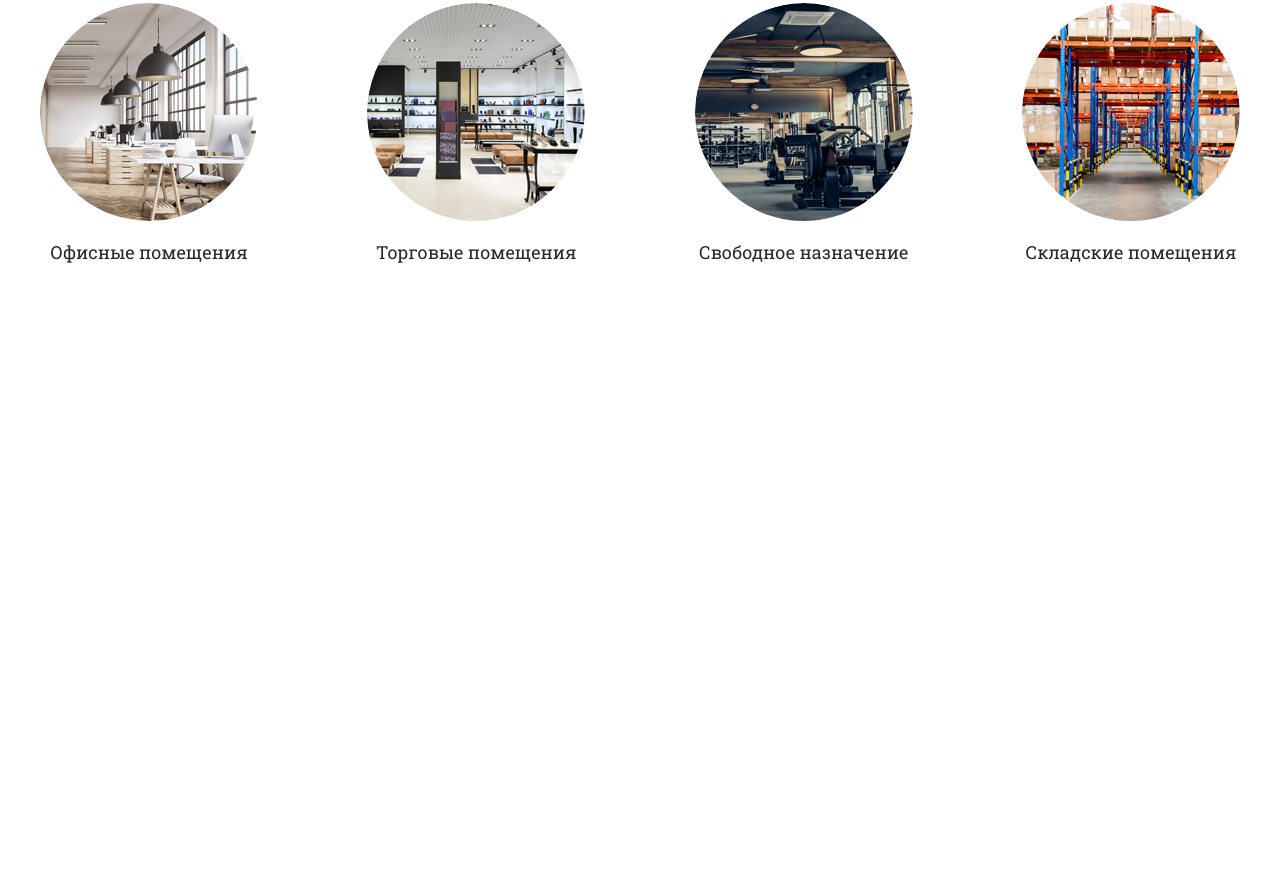
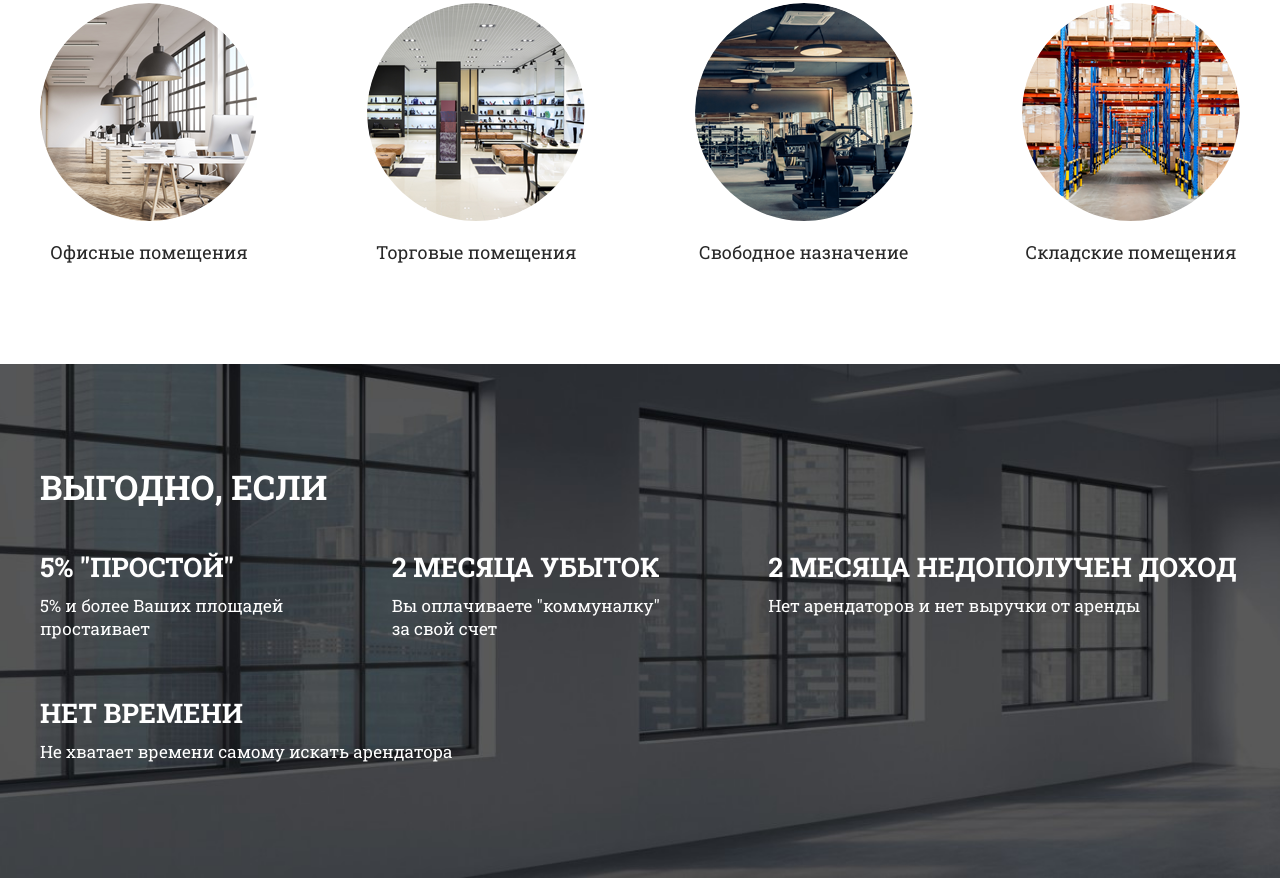
Before and after one commit to MarianVytak/CREM, a website: page src/index.html in a window 1280 px wide. Shown: the part 917-1795 px from the top of the page. Before the commit the page ends 1281 px from the top, so only its background shows below. Drawn offline with nearby package versions, Linux system fonts and the light colour scheme; files that its build step writes are made by us from their sources.

Commit message:
Added Section 3.

```diff
--- a/src/assets/sass/style.scss
+++ b/src/assets/sass/style.scss
@@ -4,7 +4,8 @@ Table of contents
 ## Customs
 ## Header
 ## Section 1
-## Section 1
+## Section 2
+## Section 3
 *******************/
 
 
@@ -23,3 +24,7 @@ Table of contents
 /* ## Section 2
 ====================*/
 @import "../../templates/section-2/section-2";
+
+/* ## Section 3
+====================*/
+@import "../../templates/section-3/section-3";
--- /dev/null
+++ b/src/templates/section-3/section-3.html
@@ -0,0 +1,39 @@
+<div class="section-3">
+    <div class="container">
+
+        <h2 class="h2">выгодно, если</h2>
+
+        <div class="section-3__grid">
+            <div class="section-3__grid_item">
+                <div class="section-3__grid_item_title">5%  "простой"</div>
+                <div class="section-3__grid_item_desc">
+                    5% и более Ваших площадей <br>
+                    простаивает
+                </div>
+            </div>
+            <div class="section-3__grid_item">
+                <div class="section-3__grid_item_title">2 месяца убыток</div>
+                <div class="section-3__grid_item_desc">
+                    Вы оплачиваете "коммуналку" <br>
+                    за свой счет
+                </div>
+            </div>
+            <div class="section-3__grid_item">
+                <div class="section-3__grid_item_title">2 месяца недополучен доход</div>
+                <div class="section-3__grid_item_desc">
+                    Нет арендаторов и нет выручки от аренды
+                </div>
+            </div>
+            <div class="section-3__grid_item">
+                <div class="section-3__grid_item_title">нет времени</div>
+                <div class="section-3__grid_item_desc">
+                    Не хватает времени самому искать арендатора
+                </div>
+            </div>
+        </div>
+        <!-- /.section-3__grid -->
+
+    </div>
+    <!-- /.container -->
+</div>
+<!-- /.section-3 -->
--- /dev/null
+++ b/src/templates/section-3/section-3.scss
@@ -0,0 +1,34 @@
+.section-3 {
+  padding: 100px 0 115px;
+  background-image: url(../../assets/img/bg/section-2.jpg);
+  background-position: center;
+  background-size: cover;
+  color: $white;
+}
+
+.section-3__grid {
+  display: grid;
+  grid-template-columns: auto auto auto;
+  grid-column-gap: 105px;
+  grid-row-gap: 55px;
+  margin-top: 40px;
+}
+
+.section-3__grid_item {
+  &:last-child {
+    grid-column-start: 1;
+    grid-column-end: 4;
+  }
+}
+
+.section-3__grid_item_title {
+  font-weight: bold;
+  font-size: 27px;
+  text-transform: uppercase;
+  white-space: nowrap;
+}
+
+.section-3__grid_item_desc {
+  margin-top: 10px;
+  font-size: 17px;
+}
```
Also changed, not shown: src/index.html (+1 -0 lines), src/assets/img/bg/section-2.jpg (added).
